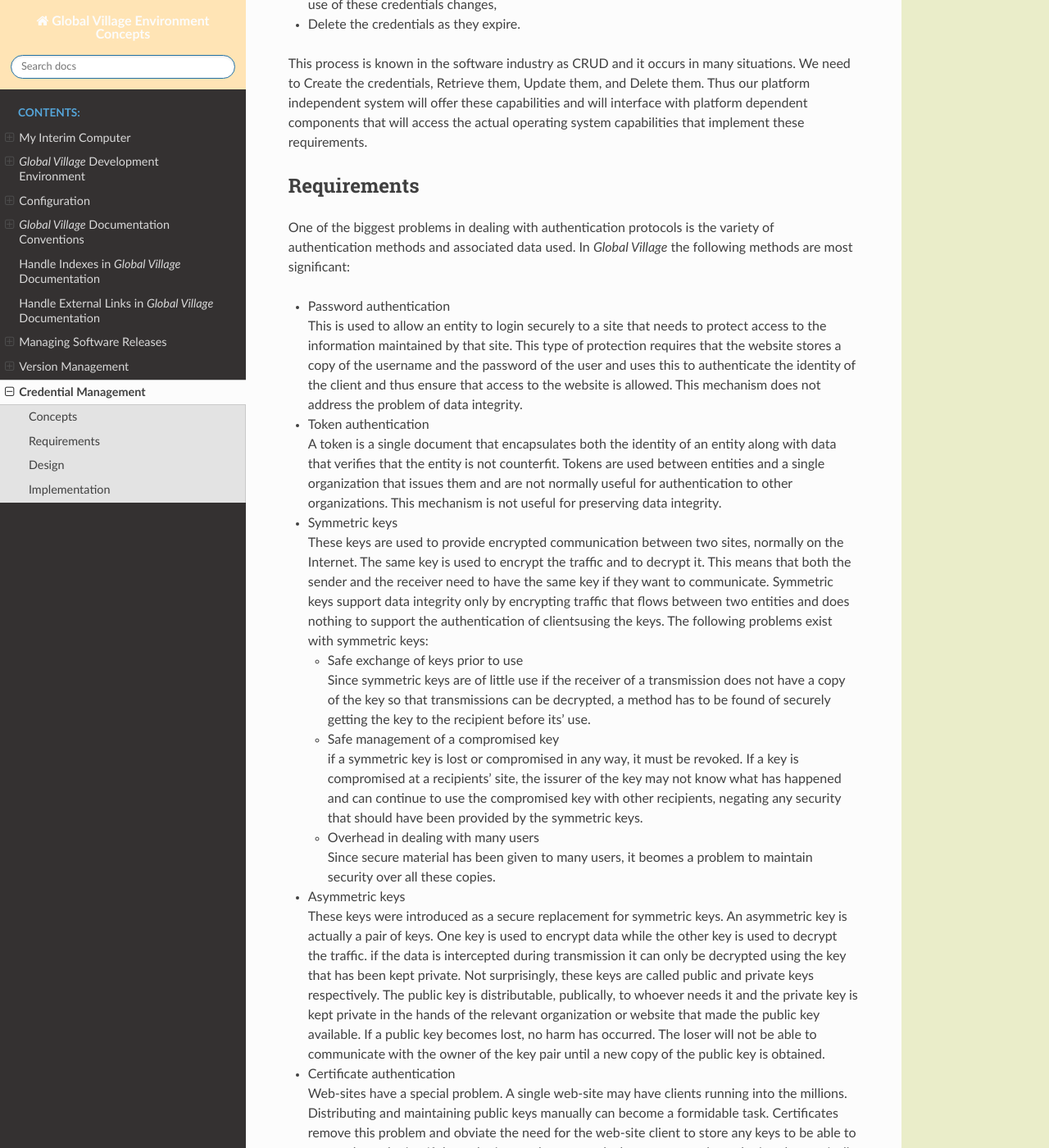
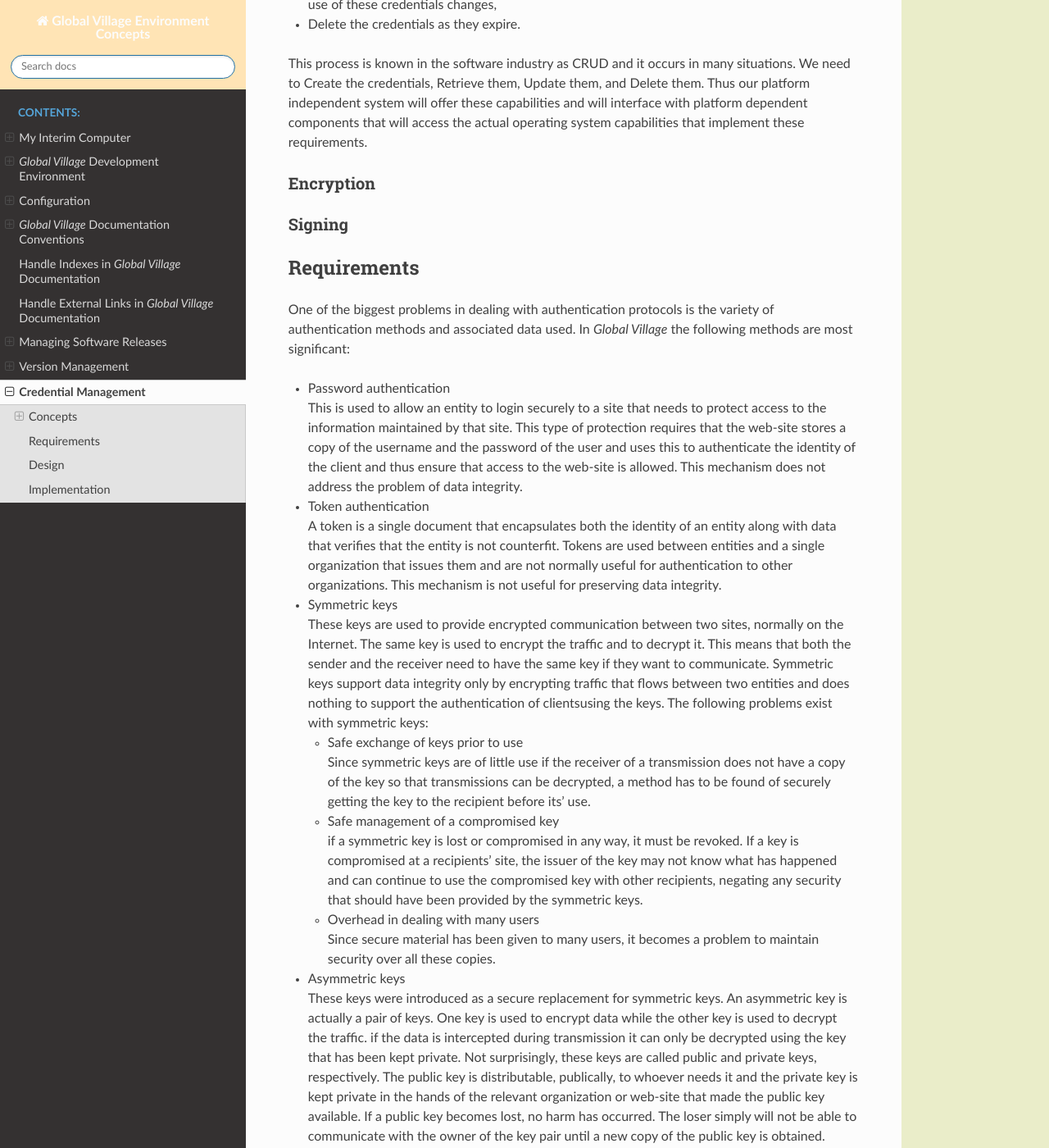
Before and after one commit to globalvillagesoftware/Documentation, a Sphinx documentation site: the page built from Notes/docs/no-batchfile/source/credential_management.rst, in a window 1280 px wide and 1400 px high, scrolled down 773 px. Shown: the whole window at 82% size. Built offline with Sphinx 7.4.7 and the Read the Docs theme 2.0.0, drawn with Linux system fonts in a browser that asks for light colours; some of the changed text lies outside the part shown.

```diff
--- a/Notes/docs/no-batchfile/source/credential_management.rst
+++ b/Notes/docs/no-batchfile/source/credential_management.rst
@@ -26,8 +26,8 @@
 following:
 
 * Create credentials that are stored in the credential management system.
-* Retrive the credentials when they must be presented to organizations that want
-  to validate access to their services.
+* Retrive the credentials when they must be presented to organizations that
+  want to validate access to their services.
 * Update the credential information as the actual credential information or
   information about the use of these credentials changes,
 * Delete the credentials as they expire.
@@ -37,6 +37,12 @@
 Delete them. Thus our platform independent system will offer these capabilities
 and will interface with platform dependent components that will access
 the actual operating system capabilities that implement these requirements.
+
+Encryption
+----------
+
+Signing
+-------
 
 ************
 Requirements
@@ -48,10 +54,10 @@
 * Password authentication |br|
   This is used to allow an entity to login securely to a site that needs to
   protect access to the information maintained by that site. This type of
-  protection requires that the website stores a copy of the username and the
+  protection requires that the web-site stores a copy of the username and the
   password of the user and uses this to authenticate the identity of the client
-  and thus ensure that access to the website is allowed. This mechanism does not
-  address the problem of data integrity.
+  and thus ensure that access to the web-site is allowed. This mechanism does
+  not address the problem of data integrity.
 * Token authentication |br|
   A token is a single document that encapsulates both the identity of an entity
   along with data that verifies that the entity is not counterfit. Tokens
@@ -64,9 +70,9 @@
   normally on the Internet. The same key is used to encrypt the traffic and to
   decrypt it. This means that both the sender and the receiver need to have the
   same key if they want to communicate. Symmetric keys support data integrity
-  only by encrypting traffic that flows between two entities and does nothing to
-  support the authentication of clientsusing the keys. The following  problems
-  exist with symmetric keys:
+  only by encrypting traffic that flows between two entities and does nothing
+  to support the authentication of clientsusing the keys. The following
+  problems exist with symmetric keys:
 
   * Safe exchange of keys prior to use |br|
     Since symmetric keys are of little use if the receiver of a transmission
@@ -74,26 +80,27 @@
     method has to be found of securely getting the key to the recipient before
     its' use.
   * Safe management of a compromised key |br|
-    if a symmetric key is lost or compromised in any way, it must be revoked. If
-    a key is compromised at a recipients' site, the issurer of the key may not
-    know what has happened and can continue to use the compromised key with
+    if a symmetric key is lost or compromised in any way, it must be revoked.
+    If a key is compromised at a recipients' site, the issuer of the key may
+    not know what has happened and can continue to use the compromised key with
     other recipients, negating any security that should have been provided by
     the symmetric keys.
   * Overhead in dealing with many users |br|
-    Since secure material has been given to many users, it beomes a problem to
+    Since secure material has been given to many users, it becomes a problem to
     maintain security over all these copies.
 
 * Asymmetric keys |br|
   These keys were introduced as a secure replacement for symmetric keys. An
   asymmetric key is actually a pair of keys. One key is used to encrypt data
-  while the other key is used to decrypt the traffic. if the data is intercepted
-  during transmission it can only be decrypted using the key that has been kept
-  private. Not surprisingly, these keys are called public and private keys
-  respectively. The public key is distributable, publically, to whoever needs it
-  and the private key is kept private in the hands of the relevant organization
-  or website that made the public key available. If a public key becomes lost,
-  no harm has occurred. The loser will not be able to communicate with the owner
-  of the key pair until a new copy of the public key is obtained.
+  while the other key is used to decrypt the traffic. if the data is
+  intercepted during transmission it can only be decrypted using the key that
+  has been kept private. Not surprisingly, these keys are called public and
+  private keys, respectively. The public key is distributable, publically, to
+  whoever needs it and the private key is kept private in the hands of the
+  relevant organization or web-site that made the public key available. If a
+  public key becomes lost, no harm has occurred. The loser simply will not be
+  able to communicate with the owner of the key pair until a new copy of the
+  public key is obtained.
 * Certificate authentication |br|
   Web-sites have a special problem. A single web-site may have clients running
   into the millions. Distributing and maintaining public keys manually can
@@ -104,10 +111,10 @@
   with an access token in addition to using the certificate to provide data
   integrity. |br|
   Certificates work by sending a public key, along with a symmetric key that is
-  used for one session only and that provides the actual data integrity services.
-  The public key is used for transmission during the handshaking protocol that
-  establishes a connection. Once the session has been established, the
-  symmetric key takes over to provide data integrity services.
+  used for one session only and that provides the actual data integrity
+  services. The public key is used for transmission during the handshaking
+  protocol that establishes a connection. Once the session has been
+  established, the symmetric key takes over to provide data integrity services.
 
 The immediate need is for support for password authentication as that is the
 commonly used authentication mechanism and will be required to support the
@@ -120,8 +127,8 @@
 
 Initially, this support will be implemented for a *Linux* platform, but since
 the |gv| is supposed to be platform neutral, it will also be implemented
-for *Windows* as soon as possible to support the continued platform independence
-of the |gv|.
+for *Windows* as soon as possible to support the continued platform
+independence of the |gv|.
 
 **************
 Implementation
```
Also changed, not shown: other parts of Notes/docs/no-batchfile/source/credential_management.rst (+1 -1 lines), Notes/docs/no-batchfile/source/git_credentials.rst (added, +17 -0 lines), 2 other files.
